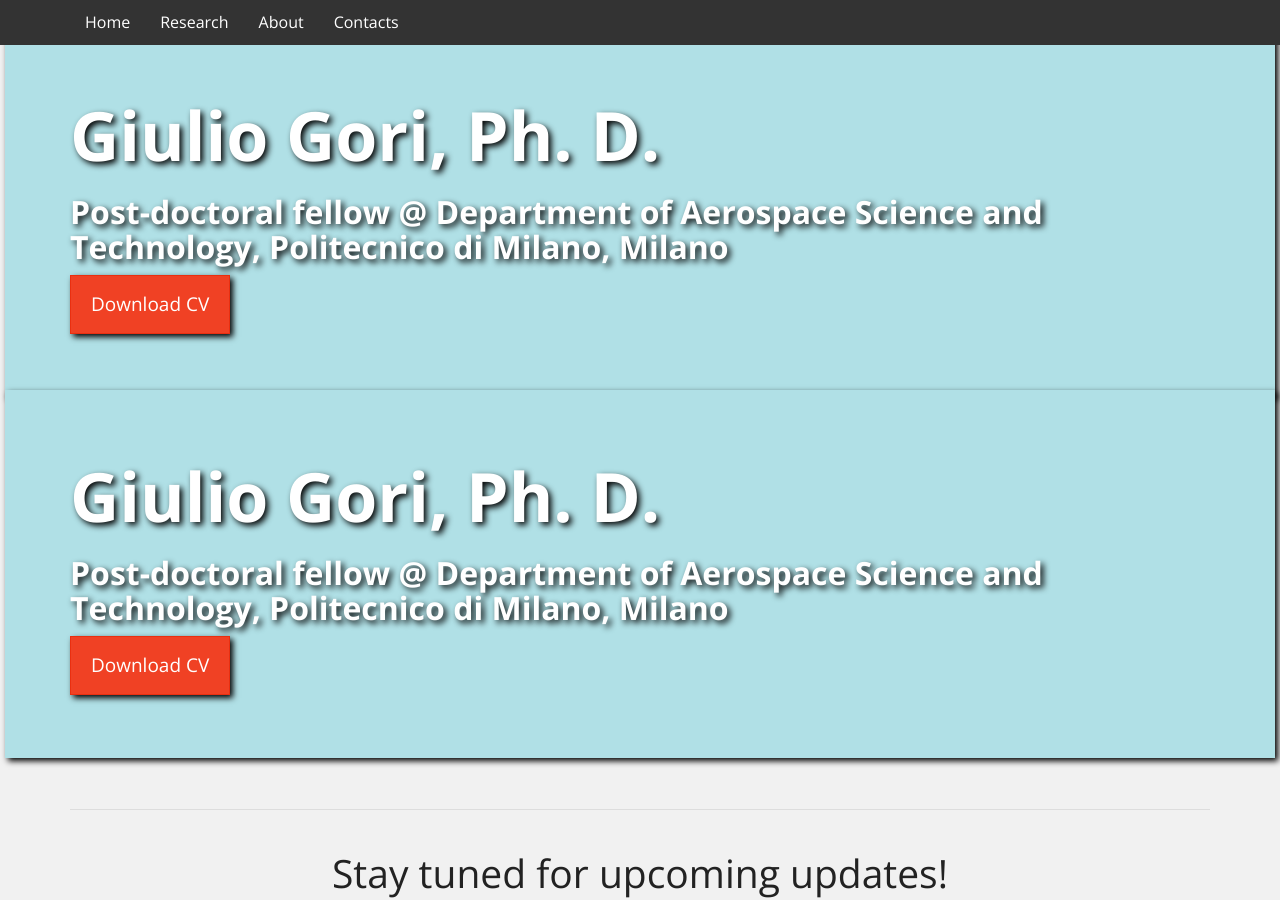
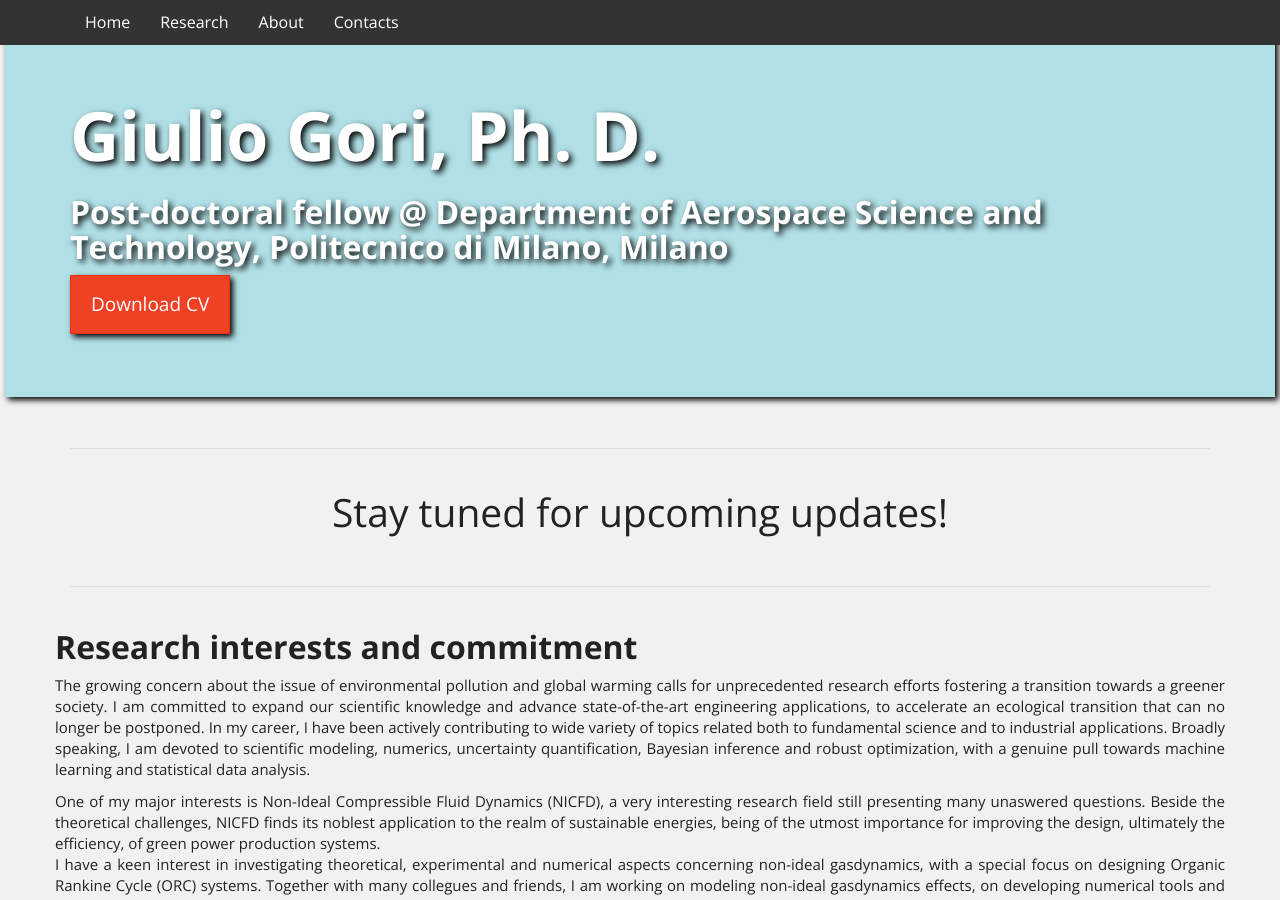
Before and after one commit to LaSerpe/LaSerpe.github.io, a Jekyll site: the page built from index.html, in a window 1280 px wide and 900 px high. Built offline with Jekyll 4.4.1, drawn with Linux system fonts in a browser that asks for light colours; nearby versions of some CDN libraries; library files that are not in the unit come from our copies.

Commit message:
update header

```diff
--- a/index.html
+++ b/index.html
@@ -2,18 +2,6 @@
 layout: default
 ---
 
-
-
-<div class="header-container jumbotron"; style="background-color:powderblue;">
-    <div class="container">   <!--- style="background-color:white" --->
-      <right>
-      <h1 style="font-weight:800;">Giulio Gori, Ph. D.</h1>   <!--  style="color:black" -->
-      <h2 style="font-weight:700">Post-doctoral fellow @ Department of Aerospace Science and Technology, Politecnico di Milano, Milano</h2>
-      <p><a class="btn btn-danger btn-lg" href="/documents/cv.pdf" download>
-        Download CV</a></p>
-      </right>
-    </div>
-</div>
 
 
 <div class="container">
```
Also changed, not shown: html/about.html (+0 -12 lines), html/contact.html (+0 -12 lines), html/research.html (+0 -12 lines).
